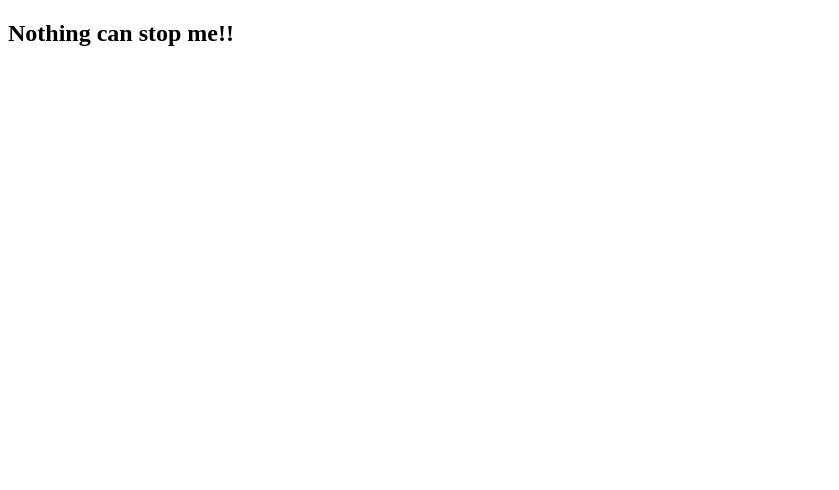
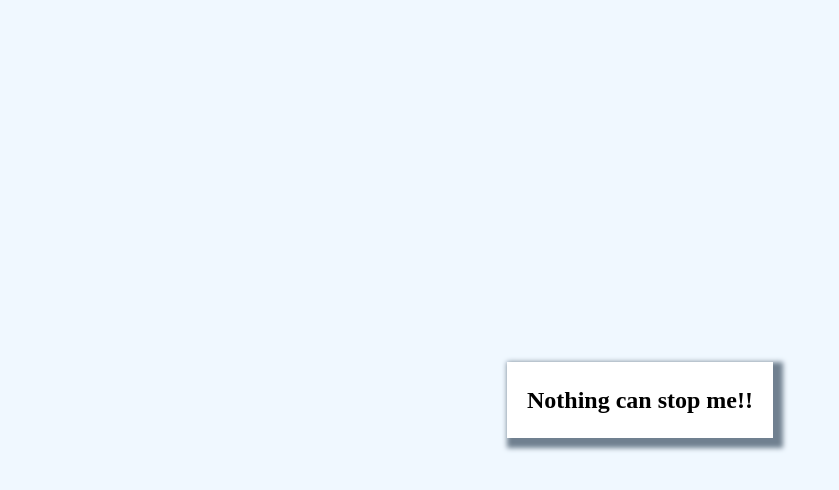
Before and after one commit to DaTrueBrad/deployment-demo, a website: page index.html in a window 1280 px wide. Shown: the whole page, without its empty margins (0-839 px from the left). Drawn offline with Linux system fonts and the light colour scheme.

Commit message:
still fixing my css

```diff
--- a/index.html
+++ b/index.html
@@ -4,7 +4,7 @@
   <meta charset="UTF-8">
   <meta http-equiv="X-UA-Compatible" content="IE=edge">
   <meta name="viewport" content="width=device-width, initial-scale=1.0">
-  <link rel="stylesheet" type="text/css" media="screen" href="styles">
+  <link rel="stylesheet" type="text/css" media="screen" href="./styles.css">
   <title>Heroku Test</title>
 </head>
 <body>
```
Also changed, not shown: styles.css (+0 -9 lines).
